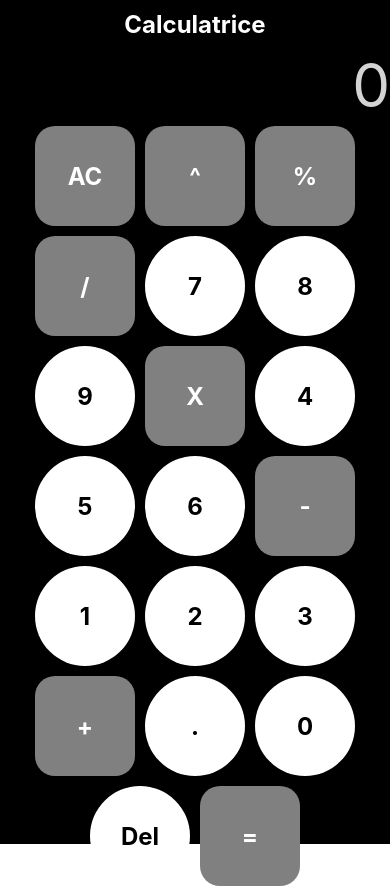
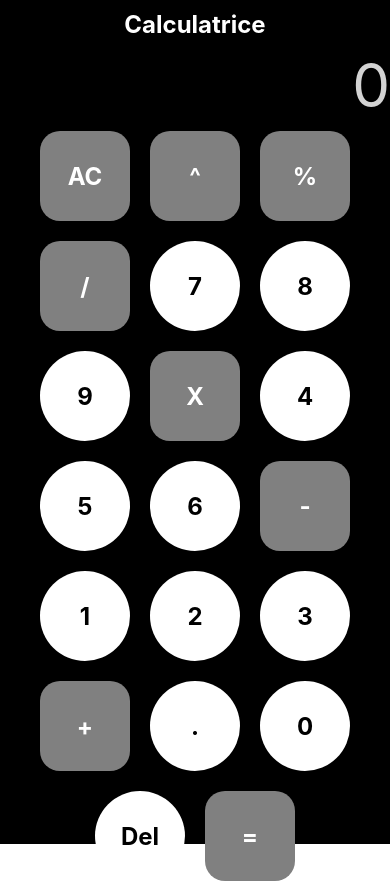
Before and after one commit to AnthonyAH8/CDA_2023, a React Native app in the folder 16-REACT_NATIVE/demo/: screen / in a window 390 px wide. Built offline with nearby package versions, Linux system fonts and the light colour scheme.

Commit message:
exercice calculatrice

```diff
--- a/16-REACT_NATIVE/demo/components/Calculator.jsx
+++ b/16-REACT_NATIVE/demo/components/Calculator.jsx
@@ -26,14 +26,16 @@ export default function Calculator() {
 
         if (operator === '+') {
             setDisplayValue(a + b);
-        } else if (operator === '-') {
+        } else if (operator === '-'){
             setDisplayValue(a - b);
-        } else if (operator === '*') {
+        } else if (operator === '*'){
             setDisplayValue(a * b);
-        } else if (operator === '/') {
+        } else if (operator === '/'){
             setDisplayValue(a / b);
-        } else if (operator === '^') {
+        } else if (operator === '^'){
             setDisplayValue(Math.pow(a, b))
+        } else if(operator === '%') {
+            setDisplayValue(a % b)
         }
 
         setOperator(null);
@@ -55,7 +57,8 @@ export default function Calculator() {
                 <Pressable onPress={clear}><Text style={styles.elements}>AC</Text></Pressable>
                 <Pressable
                 onPress={() => answer('^')}><Text style={styles.elements}>^</Text></Pressable>
-                <Pressable><Text style={styles.elements}>%</Text></Pressable>
+                <Pressable
+                onPress={() => answer('%')}><Text style={styles.elements}>%</Text></Pressable>
                 <Pressable
                 onPress={() => answer('/')}><Text style={styles.elements}>/</Text></Pressable>
                 <Pressable
@@ -117,28 +120,28 @@ const styles = StyleSheet.create({
         display: 'flex',
         color: 'white',
         backgroundColor: 'grey',
-        width: 100,
-        height: 100,
+        width: 90,
+        height: 90,
         textAlign: 'center',
         alignItems: 'center',
         justifyContent: 'center',
         borderRadius: 20,
-        padding: 32,
-        margin: 5,
+        padding: 28,
+        margin: 10,
         fontWeight: 'bold',
         fontSize: 24
     },
     numbers:{
         backgroundColor: 'white',
-        width: 100,
-        height: 100,
+        width: 90,
+        height: 90,
         textAlign: 'center',
         alignItems: 'center',
         justifyContent: 'center',
         display: 'flex',
-        borderRadius: 50,
-        padding: 32,
-        margin: 5,
+        borderRadius: 45,
+        padding: 27,
+        margin: 10,
         fontWeight: 'bold',
         fontSize: 24
     },
```
